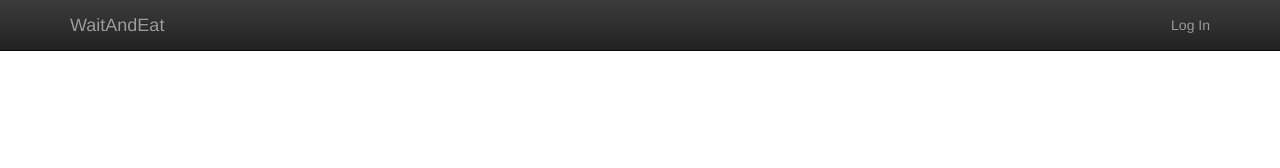
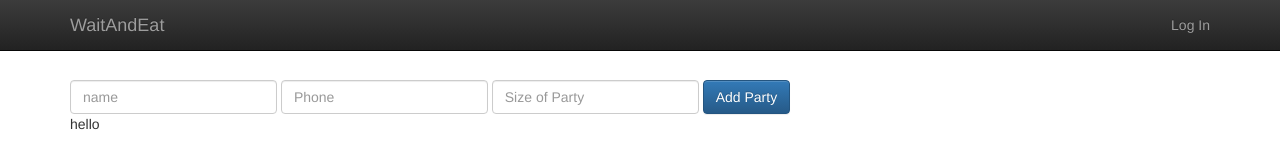
Before and after one commit to alexwang949/waitAndEat-spa, a website: page app/index.html at #/waitlist in a window 1280 px wide. Drawn offline with nearby package versions, Linux system fonts and the light colour scheme.

Commit message:
set up partial for waiting list

```diff
--- a/app/css/app.css
+++ b/app/css/app.css
@@ -1,5 +1,5 @@
 body {
-  padding-top: 50px;
+  padding-top: 80px;
 }
 .starter-template {
   padding: 40px 15px;
--- a/app/index.html
+++ b/app/index.html
@@ -38,7 +38,7 @@
       </div>
     </nav>
 
-  <div ng-view></div>
+  <div ng-view class="container"></div>
 
 
   <script src="lib/angular/angular.js"></script>
--- a/app/js/controllers.js
+++ b/app/js/controllers.js
@@ -6,6 +6,6 @@ angular.module('myApp.controllers', [])
 myApp.controller('landingPageController', [function() {
 
 }]);
-myApp.controller('waitListController', [function() {
-
+myApp.controller('waitListController', ['$scope', function($scope) {
+	$scope.test = "hello";
 }]);
--- a/app/partials/waitlist.html
+++ b/app/partials/waitlist.html
@@ -0,0 +1,16 @@
+<form class="form-inline">
+  <div class="form-group">
+    <label class="sr-only" for="partyName">Email address</label>
+    <input type="text" class="form-control" id="partyName" placeholder="name">
+  </div>
+  <div class="form-group">
+    <label class="sr-only" for="phoneNumber">Password</label>
+    <input type="text" class="form-control" id="phoneNumber" placeholder="Phone">
+  </div>
+  <div class="form-group">
+    <label class="sr-only" for="sizeOfParty">Size of Party</label>
+    <input type="text" class="form-control" id="sizeOfParty" placeholder="Size of Party">
+  </div>
+  <button type="submit" class="btn btn-primary">Add Party</button>
+</form>
+{{ test }}
```
